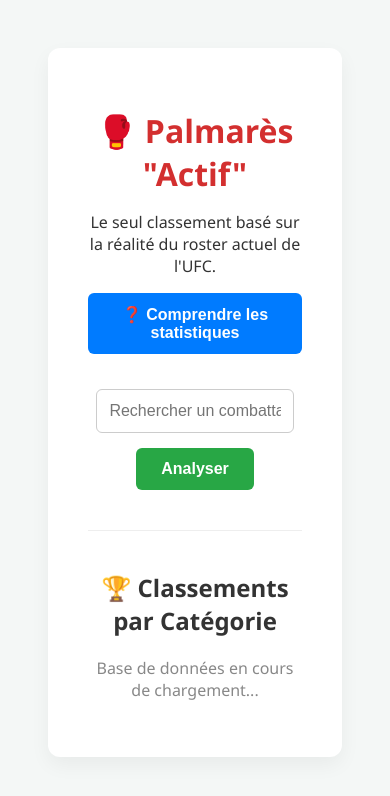
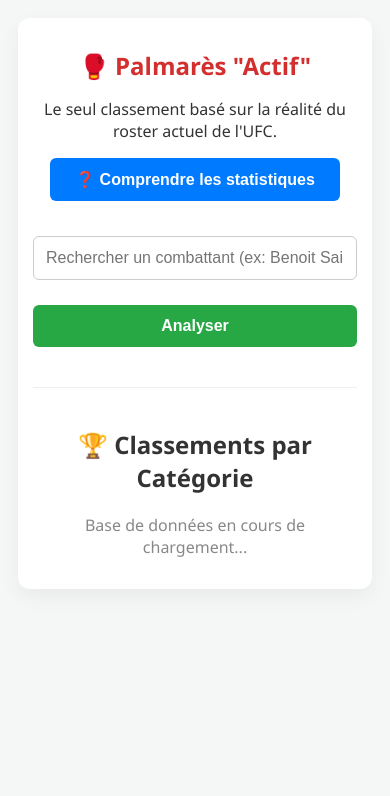
Before and after one commit to wiilyas95160-cell/palmares-actif-mma, a Flask app: template templates/index.html in a window 390 px wide. Shown: the top 796 px of the page. Run offline with Flask 3, Linux system fonts and the light colour scheme; the template is opened without the code that fills it, so the values that code supplies are empty.

Commit message:
Add files via upload

```diff
--- a/templates/index.html
+++ b/templates/index.html
@@ -36,6 +36,66 @@
         .close { position: absolute; right: 20px; top: 10px; font-size: 28px; font-weight: bold; cursor: pointer; }
 
         @keyframes fadeIn { from { opacity: 0; } to { opacity: 1; } }
+        /* =========================================
+           📱 ADAPTATION MOBILE (RESPONSIVE DESIGN)
+           ========================================= */
+        @media (max-width: 768px) {
+            body {
+                padding: 10px;
+            }
+            .container {
+                padding: 15px;
+            }
+            h1 {
+                font-size: 24px;
+            }
+
+            /* 1. Barre de recherche adaptée au pouce */
+            input[type="text"] {
+                width: 100%;
+                box-sizing: border-box;
+            }
+            form button {
+                width: 100%;
+                margin-top: 10px;
+            }
+
+            /* 2. Menu des catégories : Défilement horizontal (Swipe) */
+            .tabs {
+                flex-wrap: nowrap; /* Empêche les boutons de s'empiler sur 10 lignes */
+                overflow-x: auto; /* Active le scroll horizontal */
+                justify-content: flex-start;
+                padding-bottom: 10px; /* Laisse de la place pour la barre de défilement */
+                -webkit-overflow-scrolling: touch; /* Rend le swipe fluide sur iPhone */
+            }
+            .tab-btn {
+                flex: 0 0 auto; /* Empêche le bouton de s'écraser */
+                font-size: 14px;
+                padding: 8px 12px;
+            }
+
+            /* 3. Tableaux : Défilement horizontal pour ne rien couper */
+            .tab-content {
+                overflow-x: auto;
+                -webkit-overflow-scrolling: touch;
+                margin-top: 10px;
+                border-radius: 8px;
+            }
+            table {
+                min-width: 500px; /* Force le tableau à garder une taille lisible */
+            }
+            th, td {
+                padding: 10px 8px;
+                font-size: 13px; /* Texte un peu plus petit */
+            }
+
+            /* Ajustement de la fenêtre d'aide (Modal) */
+            #infoModal > div {
+                width: 90% !important;
+                margin: 20% auto !important;
+                padding: 20px !important;
+            }
+        }
     </style>
 </head>
 <body>
```
